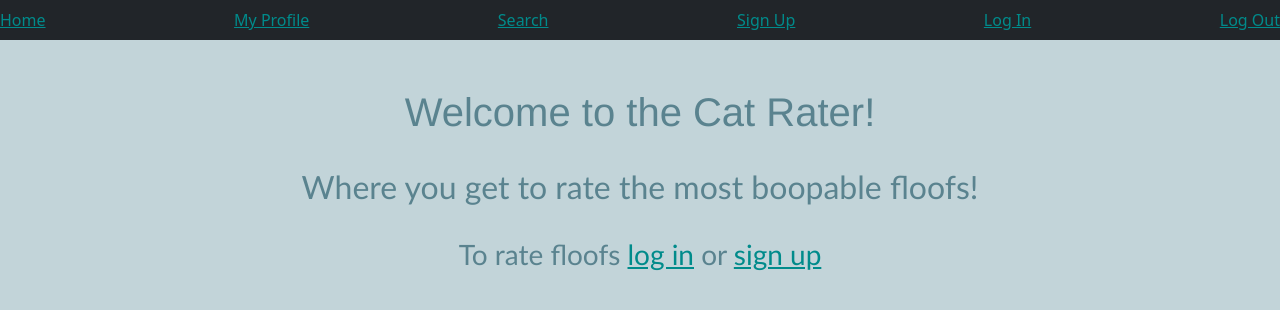
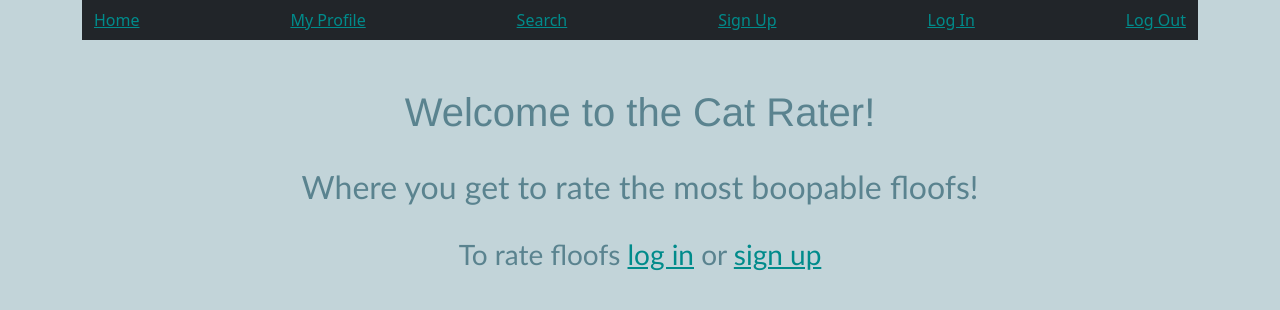
Before and after one commit to carinaogbat/Cat_Rater, a Flask app: page / in a window 1280 px wide. Shown: the top 310 px of the page. Run offline with Flask 2, Linux system fonts and the light colour scheme; data that the repository does not hold is empty.

Commit message:
pulled nav bar in

```diff
--- a/templates/base.html
+++ b/templates/base.html
@@ -12,14 +12,18 @@
     <title>
       {% block title %}{% endblock %}
     </title>
+    <div class="container">
     <nav class="navbar sticky-top navbar-dark bg-dark" style="background-color: #e3f2fd;">
+      <div class="container-fluid">
       <a href="/">Home</href>
       <a href="/myprofile/<username>">My Profile</a>
       <a href="/search">Search</a>
       <a href="/signup">Sign Up</a>
       <a href="/login">Log In</a>
       <a href="/logout">Log Out</a>
+    </div>
     </nav>
+  </div>
 
     {% block head %}{% endblock %}
   </head>
```
